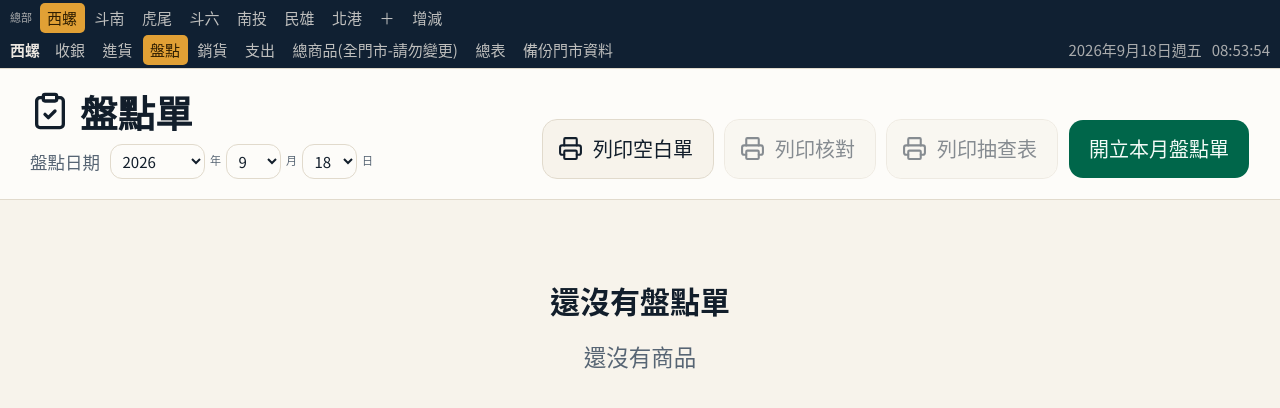
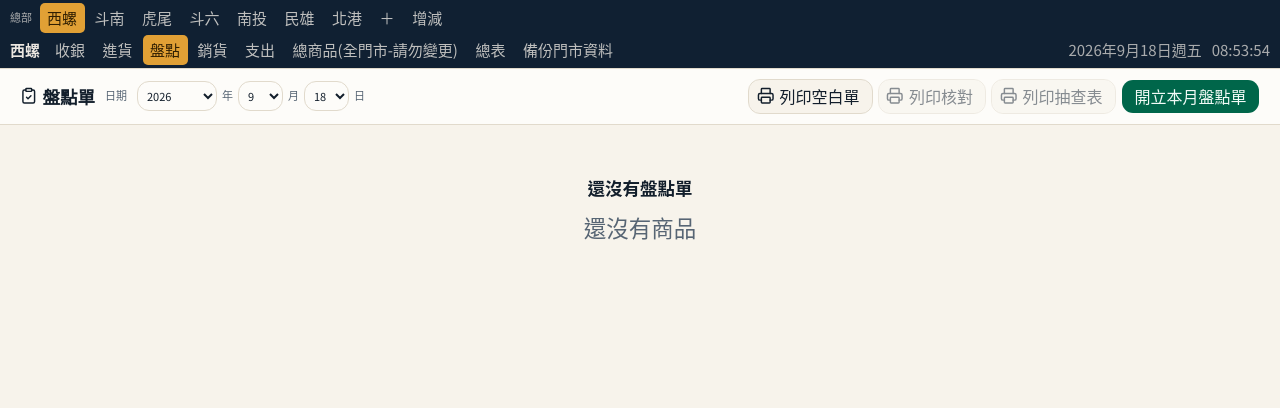
Before and after one commit to samsam60076-maker/sop, a Next.js app in the folder men-shi-pos/: page /stocktake in a window 1280 px wide. Shown: the top 408 px of the page. Built offline with nearby package versions, Linux system fonts and the light colour scheme.

Commit message:
盤點上面標題按鈕統計改小字。

```diff
--- a/men-shi-pos/components/stocktake-view.tsx
+++ b/men-shi-pos/components/stocktake-view.tsx
@@ -317,17 +317,15 @@ export function StocktakeView() {
 
   return (
     <div className="flex flex-col pb-36 print:pb-0">
-      <div className="border-b bg-card px-4 py-4 md:px-6 print:hidden">
-        <div className="flex flex-wrap items-end justify-between gap-3">
-          <div>
-            <h1 className="font-heading flex items-center gap-2 text-3xl font-semibold">
-              <ClipboardCheck className="size-8" />
+      <div className="border-b bg-card px-3 py-2 md:px-4 print:hidden">
+        <div className="flex flex-wrap items-center gap-x-2 gap-y-1">
+          <h1 className="font-heading flex items-center gap-1 text-sm font-semibold">
+            <ClipboardCheck className="size-3.5" />
             盤點單
           </h1>
-            <div className="mt-2 flex flex-wrap items-center gap-2">
-              <span className="text-sm text-muted-foreground">盤點日期</span>
+          <span className="text-[11px] text-muted-foreground">日期</span>
           <YmdPicker
-                compact
+            tiny
             id="stocktake-date"
             value={takeDate}
             onChange={(value) => {
@@ -340,14 +338,13 @@ export function StocktakeView() {
               if (!result.ok) toast.error(result.error);
             }}
           />
-            </div>
-          </div>
-          <div className="flex flex-wrap gap-2">
-            <Button variant="outline" onClick={() => printSheet("blank")}>
+          <div className="ml-auto flex flex-wrap gap-1">
+            <Button size="sm" variant="outline" onClick={() => printSheet("blank")}>
               <Printer data-icon="inline-start" />
               列印空白單
             </Button>
             <Button
+              size="sm"
               variant="outline"
               onClick={() => printSheet("check")}
               disabled={!current}
@@ -356,6 +353,7 @@ export function StocktakeView() {
               列印核對
             </Button>
             <Button
+              size="sm"
               variant="outline"
               onClick={() => printSheet("audit")}
               disabled={!current}
@@ -364,15 +362,17 @@ export function StocktakeView() {
               列印抽查表
             </Button>
             {current ? (
-              <Button type="button" variant="outline" onClick={removeSheet}>
+              <Button size="sm" type="button" variant="outline" onClick={removeSheet}>
                 刪除此單
               </Button>
             ) : null}
-            <Button onClick={openMonthSheet}>開立本月盤點單</Button>
+            <Button size="sm" onClick={openMonthSheet}>
+              開立本月盤點單
+            </Button>
           </div>
         </div>
         {current ? (
-          <div className="mt-3 flex flex-wrap items-center gap-x-3 gap-y-1 text-xs text-muted-foreground">
+          <div className="mt-1.5 flex flex-wrap items-center gap-x-2 gap-y-1 text-[11px] text-muted-foreground">
             <span>列印</span>
             <PrintChoice
               value={printSize}
@@ -402,7 +402,7 @@ export function StocktakeView() {
         ) : null}
 
         {sheets.length > 0 && (
-          <div className="mt-4 flex gap-2 overflow-x-auto print:hidden">
+          <div className="mt-1.5 flex gap-1 overflow-x-auto print:hidden">
             {sheets.map((sheet) => (
               <button
                 key={sheet.id}
@@ -413,7 +413,7 @@ export function StocktakeView() {
                   setDraftCounts({});
                 }}
                 className={cn(
-                  "rounded-full border px-3 py-1 text-sm whitespace-nowrap",
+                  "rounded-full border px-2 py-0.5 text-[11px] whitespace-nowrap",
                   current?.id === sheet.id
                     ? "border-primary bg-primary text-primary-foreground"
                     : "bg-background text-muted-foreground hover:bg-muted",
@@ -432,7 +432,7 @@ export function StocktakeView() {
         )}
 
         {current && summary && (
-          <div className="mt-4 grid grid-cols-2 gap-2 sm:grid-cols-5 print:hidden">
+          <div className="mt-1.5 grid grid-cols-5 gap-1 print:hidden">
             <SummaryCard label="應盤" value={`${summary.total} 項`} />
             <SummaryCard label="已盤" value={`${summary.counted} 項`} />
             <SummaryCard label="未盤" value={`${summary.pending} 項`} />
@@ -449,12 +449,12 @@ export function StocktakeView() {
         )}
 
         {current && (
-          <div className="mt-4 flex flex-col gap-2 sm:flex-row print:hidden">
+          <div className="mt-1.5 flex flex-col gap-1 sm:flex-row print:hidden">
             <Input
               value={query}
               onChange={(event) => setQuery(event.target.value)}
               placeholder="搜尋名稱"
-              className="sm:max-w-xs"
+              className="h-7 text-xs sm:max-w-[12rem]"
             />
             <div className="flex gap-1 overflow-x-auto">
               {FILTERS.map((item) => (
@@ -463,7 +463,7 @@ export function StocktakeView() {
                   type="button"
                   onClick={() => setFilter(item.value)}
                   className={cn(
-                    "rounded-full border px-3 py-1 text-sm whitespace-nowrap",
+                    "rounded-full border px-2 py-0.5 text-[11px] whitespace-nowrap",
                     filter === item.value
                       ? "border-primary bg-primary text-primary-foreground"
                       : "bg-background text-muted-foreground hover:bg-muted",
@@ -572,8 +572,8 @@ export function StocktakeView() {
       </div>
 
       {!current ? (
-        <div className="flex flex-col items-center gap-4 px-6 py-16 text-center">
-          <p className="text-2xl font-semibold">還沒有盤點單</p>
+        <div className="flex flex-col items-center gap-2 px-4 py-10 text-center">
+          <p className="text-sm font-semibold">還沒有盤點單</p>
           {state.products.length > 0 ? (
             <Button onClick={openMonthSheet}>開立本月盤點單</Button>
           ) : (
@@ -890,7 +890,7 @@ function PrintChoice<T extends string | number>({
           type="button"
           onClick={() => onChange(item.value)}
           className={cn(
-            "rounded px-2 py-0.5",
+            "rounded px-1.5 py-px text-[11px]",
             value === item.value
               ? "bg-primary text-primary-foreground"
               : "hover:bg-muted",
@@ -1033,12 +1033,12 @@ function SummaryCard({
   return (
     <div
       className={cn(
-        "rounded-xl border bg-background px-3 py-2",
+        "rounded-md border bg-background px-2 py-1",
         tone === "bad" && "border-destructive/40 bg-red-50 dark:bg-red-950/20",
       )}
     >
-      <p className="text-xs text-muted-foreground">{label}</p>
-      <p className="font-semibold tabular-nums">{value}</p>
+      <p className="text-[10px] text-muted-foreground">{label}</p>
+      <p className="text-xs font-semibold tabular-nums">{value}</p>
     </div>
   );
 }
```
Lines whose indentation alone changed are shown as unchanged.
